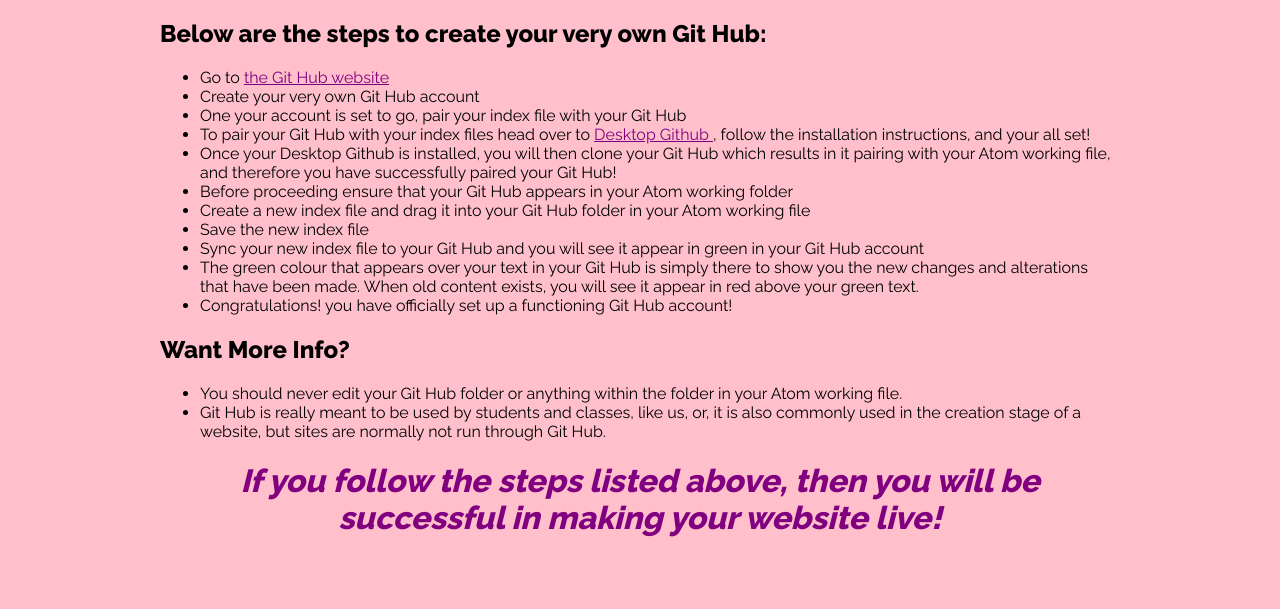
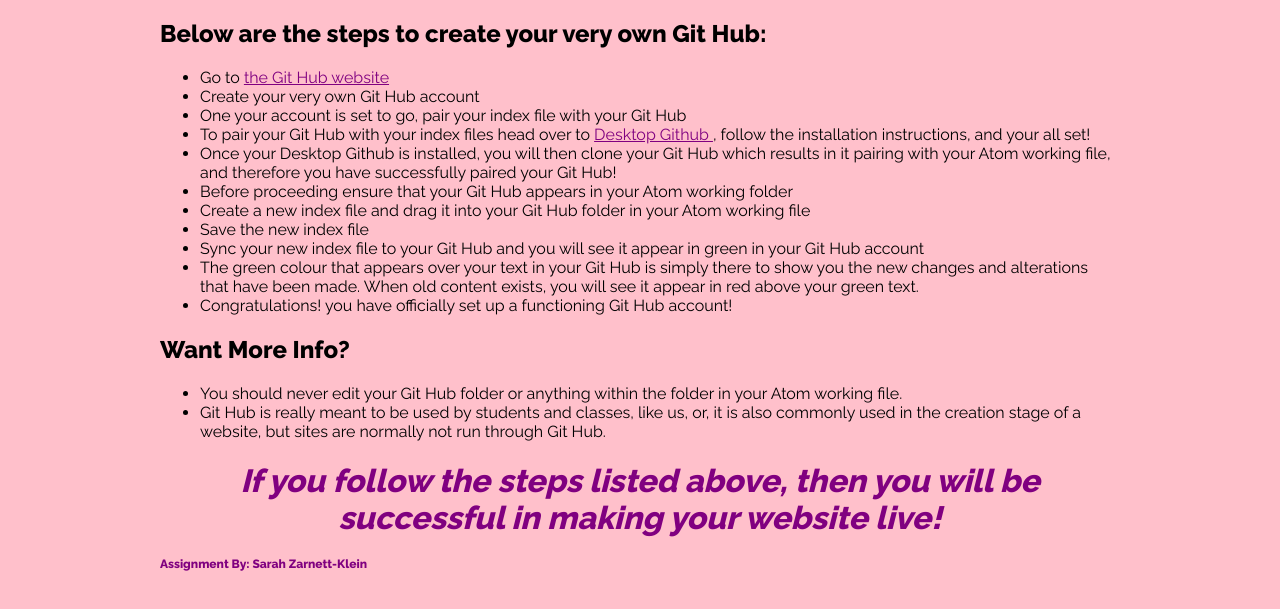
Before and after one commit to szarne01/szarne01.github.io, a plain HTML site: page index2.html in a window 1280 px wide. Shown: the part 139-748 px from the top of the page. Drawn offline with Linux system fonts and the light colour scheme.

Commit message:
Class Work 1
This is my first assignment in the MDST 3350 Web Design Class- Sarah
Zarnett-Klein

```diff
--- a/index2.html
+++ b/index2.html
@@ -43,6 +43,12 @@ color: pink;
 text-align: center;
 background-color: purple;
 width: 100%;
+}
+
+footer{
+font-size: 12px;
+color: purple;
+font-weight: bold;
 }
     </style>
 
@@ -117,6 +123,10 @@ width: 100%;
         </li>
     </ul>
     <h1> If you follow the steps listed above, then you will be successful in making your website live! </h1>
+
+    <footer>
+      Assignment By: Sarah Zarnett-Klein
+    </footer>
   </main>
 </body>
 
```
